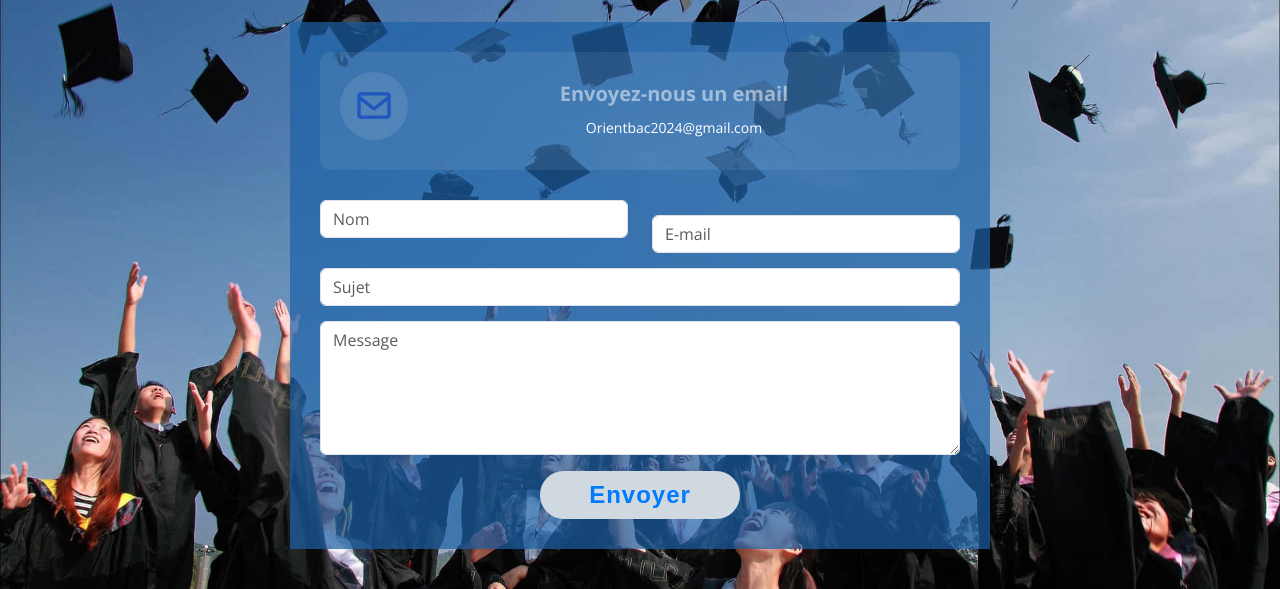
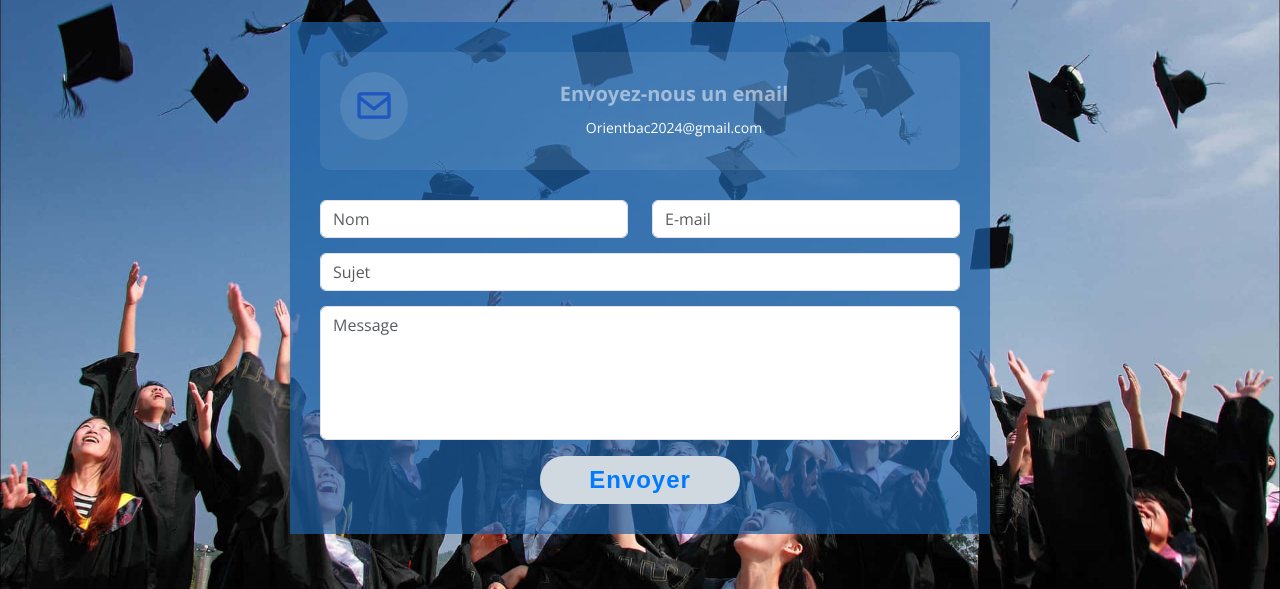
Before and after one commit to wiss00/Orientbacweb, a Flask app: page /contact in a window 1280 px wide. Shown: the part 158-747 px from the top of the page. Run offline with Flask 3, Linux system fonts and the light colour scheme; some libraries are stand-ins or nearby versions.

Commit message:
added new files

```diff
--- a/templates/contact.html
+++ b/templates/contact.html
@@ -17,7 +17,7 @@
         <div class="col-md-6 form-group">
           <input type="text" name="name" class="form-control" id="name" placeholder="Nom" required="" style="width: 100%;">
         </div>
-        <div class="col-md-6 form-group" style="margin-top: 15px;">
+        <div class="col-md-6 form-group">
           <input type="email" class="form-control" name="email" id="email" placeholder="E-mail" required="" style="width: 100%;">
         </div>
       </div>
```
